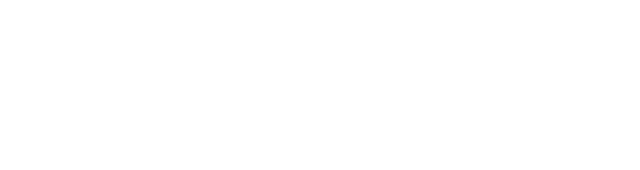
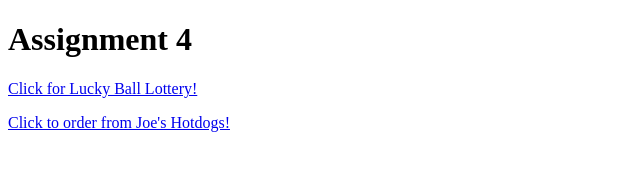
Before and after one commit to catherinelawliss/assignment4, a plain HTML site: page index.html in a window 1280 px wide. Shown: the whole page, without its empty margins (0-640 px from the left). Drawn offline with Linux system fonts and the light colour scheme.

Commit message:
Update index.html

```diff
--- a/index.html
+++ b/index.html
@@ -4,6 +4,10 @@
 	<title> Assignment 4 </title>
 </head>
 <body>
+	<h1> Assignment 4 </h1>
+
+	<p> <a href="luckyball.html"> Click for Lucky Ball Lottery! </a> </p>
+	<p> <a href="hotdogs.html"> Click to order from Joe's Hotdogs! </a> </p>
 
 </body>
 </html>
```
